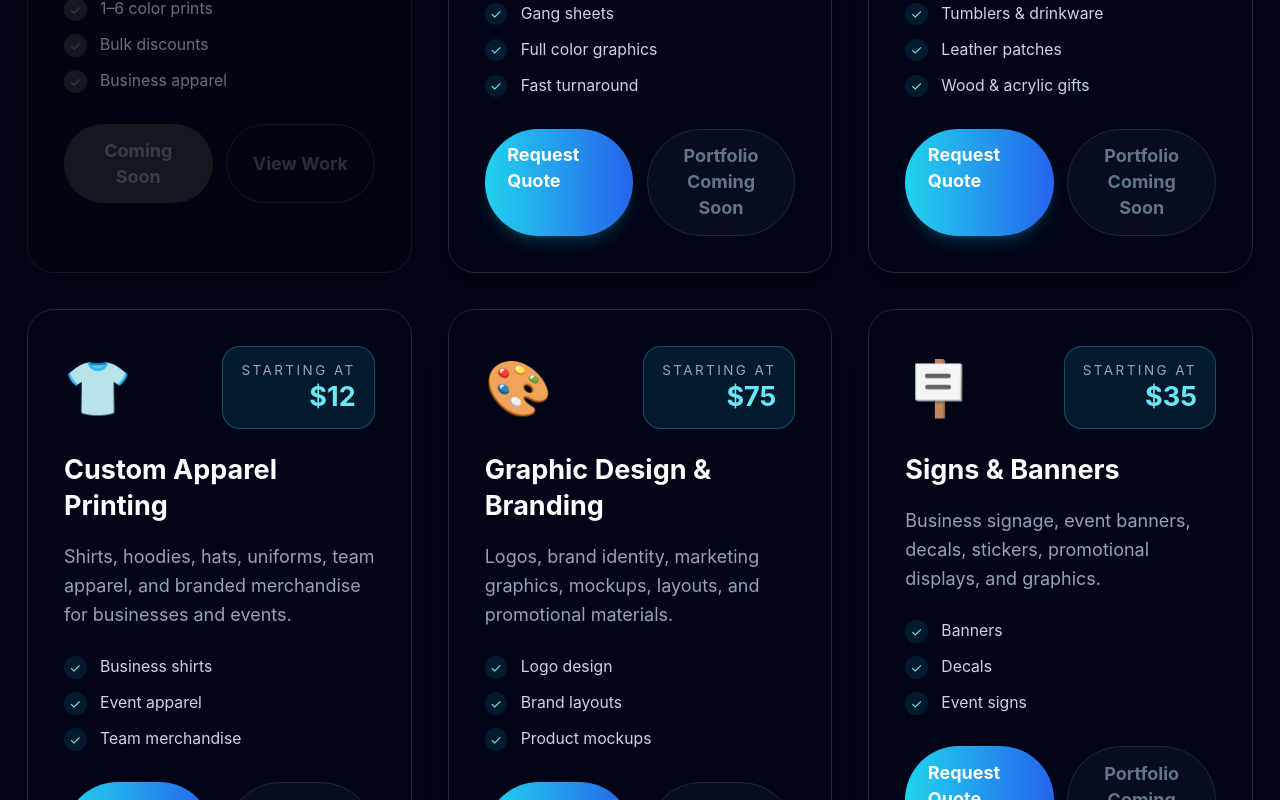
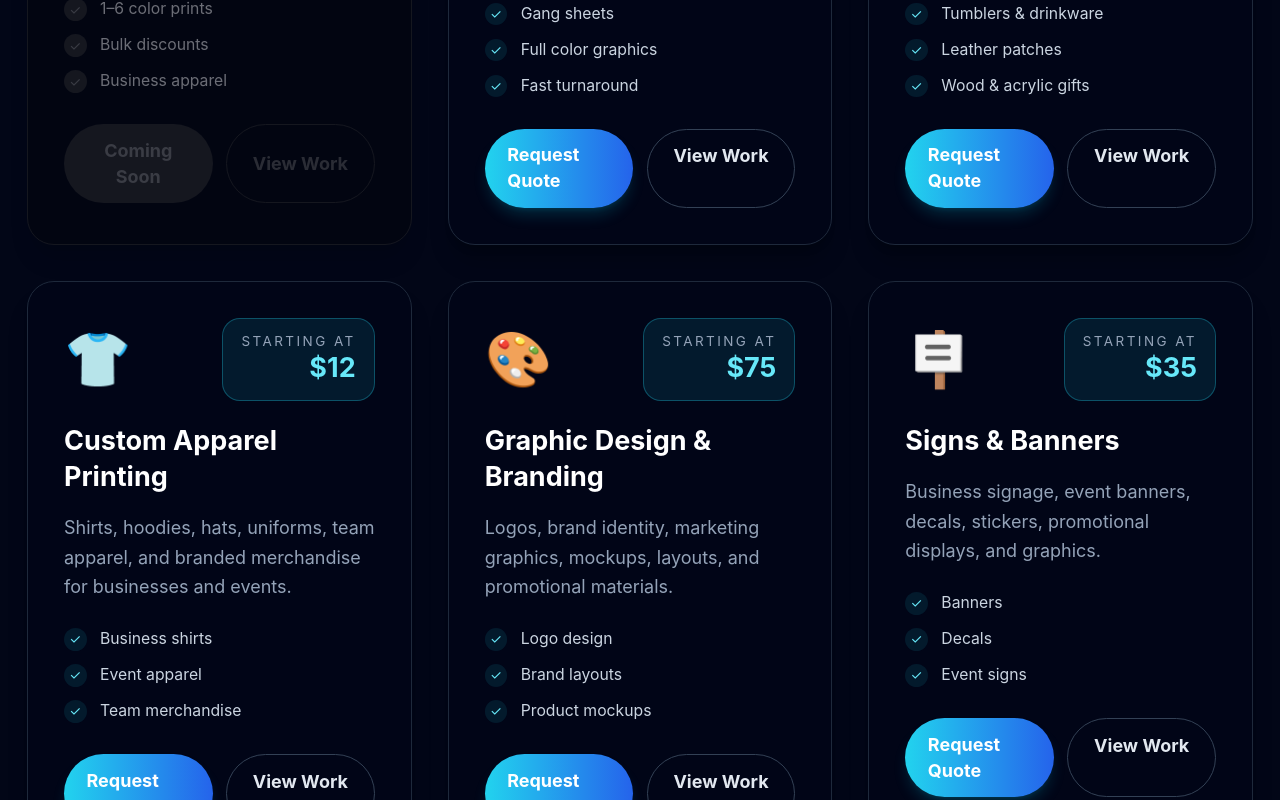
Before and after one commit to outlandi-co/signavi-studio, a React (Vite) app: page /services in a window 1280 px wide. Shown: the part 1080-1880 px from the top of the page. Built offline with nearby package versions, Linux system fonts and the light colour scheme; no server answers.

Commit message:
Restore DTF transfers service

```diff
--- a/src/pages/Services.jsx
+++ b/src/pages/Services.jsx
@@ -9,7 +9,6 @@ const services = [
     title: "Screen Printing",
     icon: "🖨️",
     startingAt: "$12",
-    portfolioReady: false,
     disabled: true,
     status: "Coming Soon",
     description:
@@ -25,7 +24,6 @@ const services = [
   title: "DTF Transfers",
   icon: "🎽",
   startingAt: "$5",
-    portfolioReady: false,
   description:
     "High-quality full-color DTF transfers ready to press onto apparel, merch, uniforms, and custom orders.",
   features: [
@@ -38,7 +36,6 @@ const services = [
     title: "Laser Engraving",
     icon: "🔥",
     startingAt: "$15",
-    portfolioReady: false,
     description:
       "Custom engraving for leather, wood, acrylic, tumblers, awards, gifts, and promotional products.",
     features: [
@@ -51,7 +48,6 @@ const services = [
     title: "Custom Apparel Printing",
     icon: "👕",
     startingAt: "$12",
-    portfolioReady: false,
     description:
       "Shirts, hoodies, hats, uniforms, team apparel, and branded merchandise for businesses and events.",
     features: [
@@ -64,7 +60,6 @@ const services = [
     title: "Graphic Design & Branding",
     icon: "🎨",
     startingAt: "$75",
-    portfolioReady: false,
     description:
       "Logos, brand identity, marketing graphics, mockups, layouts, and promotional materials.",
     features: [
@@ -77,7 +72,6 @@ const services = [
     title: "Signs & Banners",
     icon: "🪧",
     startingAt: "$35",
-    portfolioReady: false,
     description:
       "Business signage, event banners, decals, stickers, promotional displays, and graphics.",
     features: [
@@ -90,7 +84,6 @@ const services = [
     title: "Photography",
     icon: "📸",
     startingAt: "$150",
-    portfolioReady: false,
     description:
       "Portraits, products, events, branding, real estate, and commercial photography.",
     features: [
@@ -103,7 +96,6 @@ const services = [
     title: "Real Estate Media",
     icon: "🏡",
     startingAt: "$199",
-    portfolioReady: false,
     description:
       "Photography, video walkthroughs, and marketing media for real estate listings and property promotion.",
     features: [
@@ -116,7 +108,6 @@ const services = [
     title: "Web Design & Development",
     icon: "💻",
     startingAt: "$500",
-    portfolioReady: false,
     description:
       "Custom websites, e-commerce stores, UX/UI design, frontend builds, and web applications.",
     features: [
@@ -129,7 +120,6 @@ const services = [
     title: "Promotional Products",
     icon: "🎁",
     startingAt: "$15",
-    portfolioReady: false,
     description:
       "Branded giveaways, event products, engraved merchandise, and custom gifts for businesses and teams.",
     features: [
@@ -329,23 +319,12 @@ export default function Services() {
                       Request Quote
                     </Link>
 
-                    {service.portfolioReady ? (
                     <Link
                       to="/gallery"
                       className="inline-flex justify-center rounded-full border border-slate-700 px-5 py-3 font-bold text-slate-200 transition hover:border-cyan-400 hover:text-cyan-300"
                     >
                       View Work
                     </Link>
-                    ) : (
-                      <button
-                        type="button"
-                        disabled
-                        title={`${service.title} portfolio coming soon`}
-                        className="cursor-not-allowed rounded-full border border-slate-800 bg-slate-900/40 px-5 py-3 font-bold text-slate-500"
-                      >
-                        Portfolio Coming Soon
-                      </button>
-                    )}
                   </>
                 )}
 
```
Lines whose indentation alone changed are shown as unchanged.
